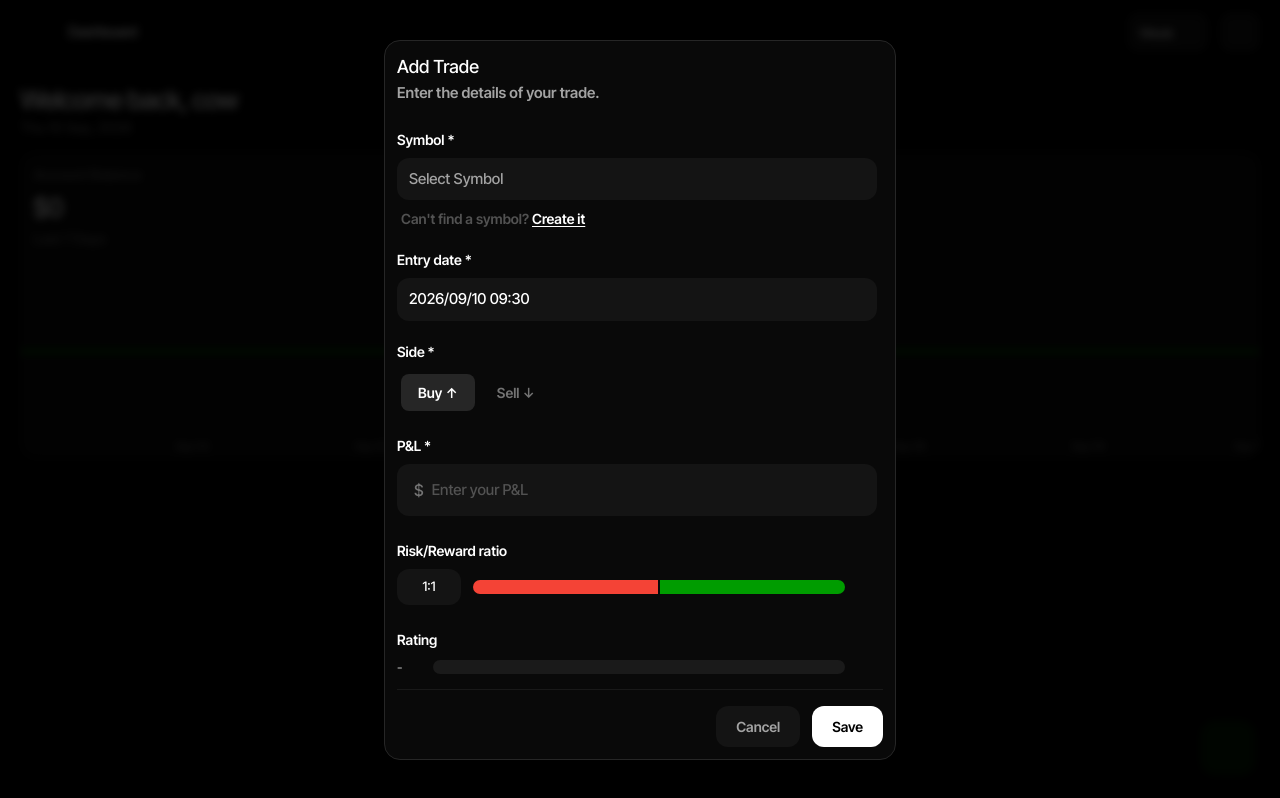
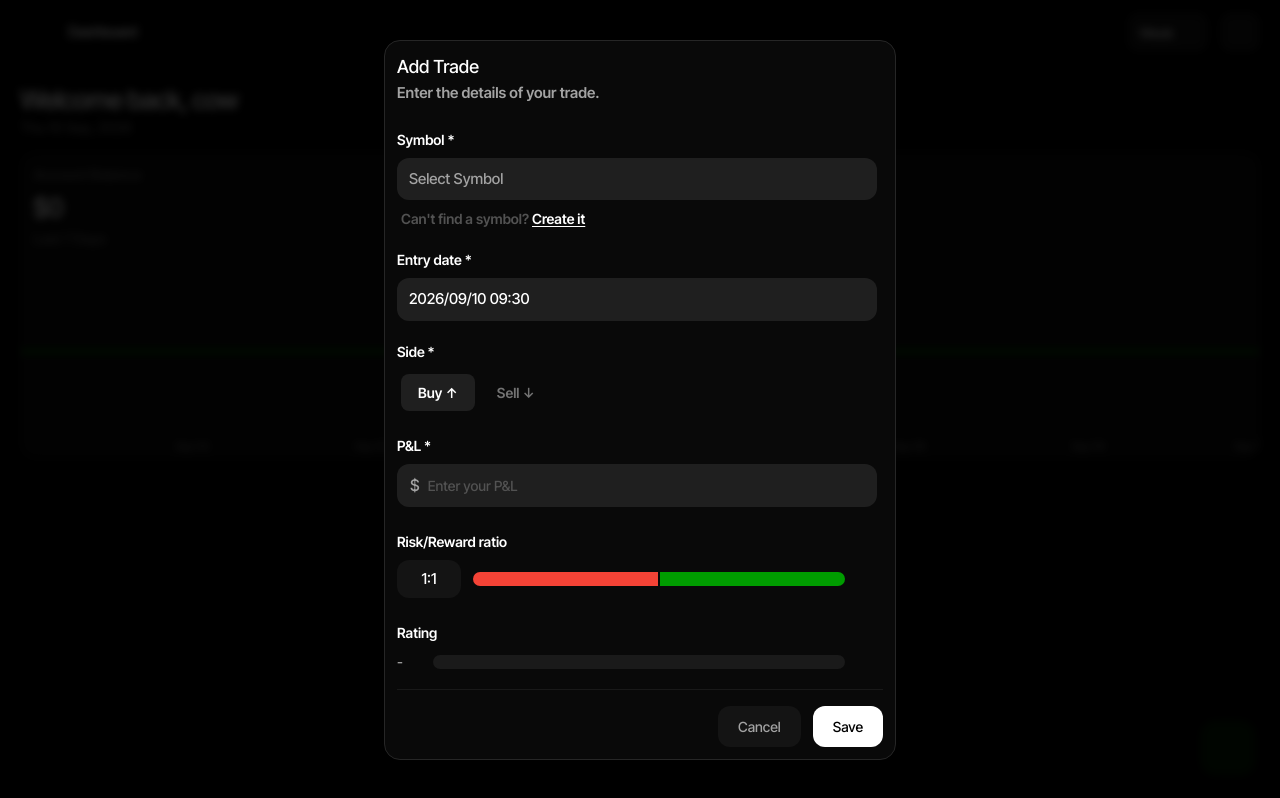
Before and after one commit to w1mayankz/soul_journal, a Next.js app: page / in a window 1280 px wide. Both pictures are taken after a click on the button 1228 px from the left and 748 px from the top of the page. Built offline with nearby package versions, Linux system fonts and the light colour scheme; some icons are missing.

Commit message:
Update add-trade-modal.tsx

```diff
--- a/components/add-trade-modal.tsx
+++ b/components/add-trade-modal.tsx
@@ -202,17 +202,17 @@ export function AddTradeModal() {
             <div className="flex flex-col gap-2">
               <label className="text-[14px] font-semibold text-white">Symbol *</label>
               <Popover.Root open={symbolOpen} onOpenChange={setSymbolOpen}>
-                <Popover.Trigger className="flex w-full items-center justify-between rounded-xl bg-[#141414] px-3 py-2.5 text-[15px] font-medium text-white outline-none active:scale-[0.99] transition-transform">
+                <Popover.Trigger className="flex w-full items-center justify-between rounded-xl bg-[#1F1F1F] px-3 py-2.5 text-[15px] font-medium text-white outline-none active:scale-[0.99] transition-transform">
                   {symbol || <span className="text-neutral-400">Select Symbol</span>}
                   <ArrowDown01Icon size={20} className="text-neutral-400" />
                 </Popover.Trigger>
-                <Popover.Content align="start" className="z-[80] w-[calc(95vw-40px)] max-w-[440px] rounded-xl border border-neutral-800 bg-neutral-500 p-0 shadow-2xl animate-in fade-in-80 zoom-in-95">
+                <Popover.Content align="start" className="z-[80] w-[calc(95vw-40px)] max-w-[440px] rounded-xl border border-neutral-800 bg-[#090909] p-0 shadow-2xl animate-in fade-in-80 zoom-in-95">
                   <div className="flex items-center border-b border-neutral-800 px-3 py-2">
-                    <Search01Icon size={16} className="text-neutral-500 mr-2" />
+                    <Search01Icon size={18} className="text-[#A3A3A3] mr-2" />
                     <input
                       type="text"
                       placeholder="Search Symbols"
-                      className="flex-1 bg-transparent py-1.5 text-[14px] text-white outline-none placeholder:text-neutral-600"
+                      className="flex-1 bg-transparent py-1.5 text-[14px] text-white font-semibold outline-none placeholder:text-neutral-600"
                       value={symbolSearch}
                       onChange={(e) => setSymbolSearch(e.target.value)}
                     />
@@ -237,7 +237,7 @@ export function AddTradeModal() {
             <div className="flex flex-col gap-2">
               <label className="text-[14px] font-semibold text-white">Entry date *</label>
               <Popover.Root open={dateOpen} onOpenChange={setDateOpen}>
-                <Popover.Trigger className="flex w-full items-center justify-between rounded-xl bg-[#141414] px-3 py-2.5 text-[15px] font-medium text-white outline-none active:scale-[0.99] transition-transform">
+                <Popover.Trigger className="flex w-full items-center justify-between rounded-xl bg-[#1F1F1F] px-3 py-2.5 text-[15px] font-medium text-white outline-none active:scale-[0.99] transition-transform">
                   {date ? `${format(date, 'yyyy/MM/dd')} ${time}` : <span className="text-neutral-600">Pick a date</span>}
                   <Calendar01Icon size={20} className="text-white" />
                 </Popover.Trigger>
@@ -285,10 +285,10 @@ export function AddTradeModal() {
               <label className="text-[14px] font-semibold text-white">Side *</label>
               <Tabs.Root value={side} onValueChange={setSide}>
                 <Tabs.List className="flex w-[160px] gap-1 rounded-xl p-1">
-                  <Tabs.Trigger value="buy" className="flex-1 rounded-lg py-2 text-[14px] font-semibold text-neutral-500 transition-all data-[state=active]:bg-[#262626] data-[state=active]:text-white outline-none">
+                  <Tabs.Trigger value="buy" className="flex-1 rounded-lg py-2 text-[14px] font-semibold text-neutral-500 transition-all data-[state=active]:bg-[#1F1F1F] data-[state=active]:text-white outline-none">
                     Buy ↑
                   </Tabs.Trigger>
-                  <Tabs.Trigger value="sell" className="flex-1 rounded-lg py-2 text-[14px] font-semibold text-neutral-500 transition-all data-[state=active]:bg-[#262626] data-[state=active]:text-white outline-none">
+                  <Tabs.Trigger value="sell" className="flex-1 rounded-lg py-2 text-[14px] font-semibold text-neutral-500 transition-all data-[state=active]:bg-[#1F1F1F] data-[state=active]:text-white outline-none">
                     Sell ↓
                   </Tabs.Trigger>
                 </Tabs.List>
@@ -298,14 +298,14 @@ export function AddTradeModal() {
             {/* P&L */}
             <div className="flex flex-col gap-2">
               <label className="text-[14px] font-semibold text-white">P&L *</label>
-              <div className={`flex items-center rounded-xl bg-[#141414] px-4 border transition-colors ${pnlError ? 'border-[#F44336]' : 'border-transparent focus-within:border-neutral-700'}`}>
-                <span className="text-neutral-500 mr-2 font-medium">$</span>
+              <div className={`flex items-center rounded-xl bg-[#1F1F1F] px-3 border transition-colors ${pnlError ? 'border-[#F44336]' : 'border-transparent focus-within:border-neutral-700'}`}>
+                <span className="text-neutral-400 mr-2 font-medium">$</span>
                 <input
                   type="text"
                   value={pnl}
                   onChange={handlePnlChange}
                   placeholder="Enter your P&L"
-                  className="flex-1 bg-transparent py-3.5 text-[15px] font-medium text-white outline-none placeholder:text-neutral-600"
+                  className="flex-1 bg-transparent py-2.5 text-[14px] font-medium text-white outline-none placeholder:text-neutral-600"
                 />
               </div>
             </div>
@@ -318,7 +318,7 @@ export function AddTradeModal() {
                   type="text"
                   value={rrInput}
                   onChange={handleRrInputChange}
-                  className="w-16 rounded-xl bg-[#141414] py-2 px-2 text-center text-[13px] font-medium text-white outline-none focus:ring-1 focus:ring-neutral-700 transition-shadow"
+                  className="w-16 rounded-xl bg-[#141414] py-2 px-2 text-center text-[15px] font-medium text-white outline-none focus:ring-1 focus:ring-neutral-700 transition-shadow"
                 />
 
                 <div className="relative flex h-3.5 flex-1 items-center gap-[2px]">
@@ -340,7 +340,7 @@ export function AddTradeModal() {
                   {!isDefaultRr && (
                     <button
                       onClick={() => { setRisk(1); setReward(1); setRrInput('1:1'); }}
-                      className="text-neutral-500 hover:text-white outline-none transition-colors"
+                      className="text-white hover:text-white outline-none transition-colors"
                     >
                       <Cancel01Icon size={18} />
                     </button>
@@ -353,7 +353,7 @@ export function AddTradeModal() {
             <div className="flex flex-col gap-2 pt-1">
               <label className="text-[14px] font-semibold text-white">Rating</label>
               <div className="flex items-center gap-3">
-                <span className="w-6 text-[13px] font-medium text-neutral-400">
+                <span className="w-6 text-[14px] font-medium text-neutral-400">
                   {rating !== null ? rating.toFixed(1) : '-'}
                 </span>
 
@@ -377,7 +377,7 @@ export function AddTradeModal() {
                   {rating !== null && (
                     <button
                       onClick={() => setRating(null)}
-                      className="text-neutral-500 hover:text-white outline-none transition-colors"
+                      className="text-neutral-400 hover:text-white outline-none transition-colors"
                     >
                       <Cancel01Icon size={18} />
                     </button>
@@ -403,9 +403,9 @@ export function AddTradeModal() {
                 <div className="flex flex-col gap-2">
                   <label className="text-[14px] font-semibold text-white">Exit date</label>
                   <Popover.Root open={exitDateOpen} onOpenChange={setExitDateOpen}>
-                    <Popover.Trigger className="flex w-full items-center justify-between rounded-xl bg-[#141414] px-4 py-3.5 text-[15px] font-medium text-white outline-none active:scale-[0.99] transition-transform">
-                      {exitDate ? `${format(exitDate, 'yyyy/MM/dd')} ${exitTime}` : <span className="text-neutral-600">Enter trade exit date</span>}
-                      <Calendar01Icon size={18} className="text-neutral-500" />
+                    <Popover.Trigger className="flex w-full items-center justify-between rounded-xl bg-[#1F1F1F] px-3 py-2.5 text-[14px] font-medium text-white outline-none active:scale-[0.99] transition-transform">
+                      {exitDate ? `${format(exitDate, 'yyyy/MM/dd')} ${exitTime}` : <span className="text-neutral-500">Enter trade exit date</span>}
+                      <Calendar01Icon size={18} className="text-white" />
                     </Popover.Trigger>
                     <Popover.Content align="start" className="z-[80] rounded-xl border border-neutral-800 bg-[#0A0A0A] p-3 shadow-2xl">
                       <DayPicker
@@ -455,15 +455,15 @@ export function AddTradeModal() {
                   { label: 'Swap', val: swap, setter: setSwap, ph: 'Enter trade swap', currency: true },
                 ].map((field, idx) => (
                   <div key={idx} className="flex flex-col gap-2">
-                    <label className="text-[14px] font-medium text-white">{field.label}</label>
-                    <div className="flex items-center rounded-xl bg-[#141414] px-4 border border-transparent focus-within:border-neutral-700 transition-colors">
+                    <label className="text-[14px] font-semibold text-white">{field.label}</label>
+                    <div className="flex items-center rounded-xl bg-[#1F1F1F] px-4 py-2.5 border border-transparent focus-within:border-neutral-700 transition-colors">
                       {field.currency && <span className="text-neutral-500 mr-2 font-medium">$</span>}
                       <input
                         type="text"
                         value={field.val}
                         onChange={(e) => field.setter(e.target.value)}
                         placeholder={field.ph}
-                        className="flex-1 bg-transparent py-3.5 text-[15px] font-medium text-white outline-none placeholder:text-neutral-600"
+                        className="flex-1 bg-transparent py-2.5 text-[14px] font-medium text-white outline-none placeholder:text-neutral-600"
                       />
                     </div>
                   </div>
@@ -486,9 +486,9 @@ export function AddTradeModal() {
             <div className="flex flex-col gap-2 mt-2">
               <label className="text-[14px] font-semibold text-white">Strategy</label>
               <Popover.Root open={strategyOpen} onOpenChange={setStrategyOpen}>
-                <Popover.Trigger className="flex w-full items-center justify-between rounded-xl bg-[#141414] px-4 py-3.5 text-[15px] font-medium text-white outline-none active:scale-[0.99] transition-transform">
+                <Popover.Trigger className="flex w-full items-center justify-between rounded-xl bg-[#1F1F1F] px-3 py-2.5 text-[14px] font-medium text-white outline-none active:scale-[0.99] transition-transform">
                   {strategy}
-                  <ArrowDown01Icon size={18} className="text-neutral-500" />
+                  <ArrowDown01Icon size={18} className="text-neutral-400" />
                 </Popover.Trigger>
                 <Popover.Content align="start" className="z-[80] w-[calc(95vw-40px)] max-w-[440px] rounded-xl border border-neutral-800 bg-[#0A0A0A] p-1 shadow-2xl animate-in fade-in-80 zoom-in-95">
                   {STRATEGIES.map(s => (
@@ -502,18 +502,18 @@ export function AddTradeModal() {
                   ))}
                 </Popover.Content>
               </Popover.Root>
-              <p className="text-[12px] text-neutral-500 font-medium px-1">Select a strategy to set confluences.</p>
+              <p className="text-[13px] text-neutral-400 font-semibold px-1">Select a strategy to set confluences.</p>
             </div>
 
           </div>
 
           <div className="mt-2 flex items-center justify-end gap-3 pt-4 border-t border-neutral-800/60">
-            <Dialog.Close className="rounded-xl px-5 py-2.5 text-[14px] font-semibold text-neutral-400 hover:text-white transition-colors outline-none bg-[#141414] hover:bg-[#1A1A1A]">
+            <Dialog.Close className="rounded-xl px-5 py-2.5 text-[14px] font-medium text-neutral-400 hover:text-white transition-colors outline-none bg-[#141414] hover:bg-[#1A1A1A]">
               Cancel
             </Dialog.Close>
             <button
               onClick={handleSave}
-              className="rounded-xl bg-white px-5 py-2.5 text-[14px] font-semibold text-black active:scale-95 transition-transform outline-none"
+              className="rounded-xl bg-white px-5 py-2.5 text-[14px] font-medium text-black active:scale-95 transition-transform outline-none"
             >
               Save
             </button>
```
